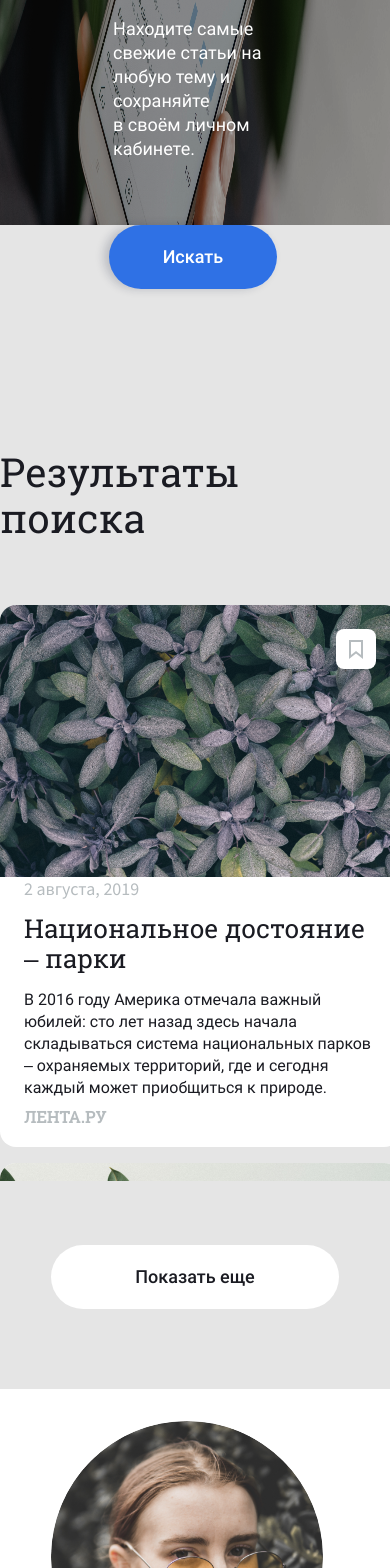
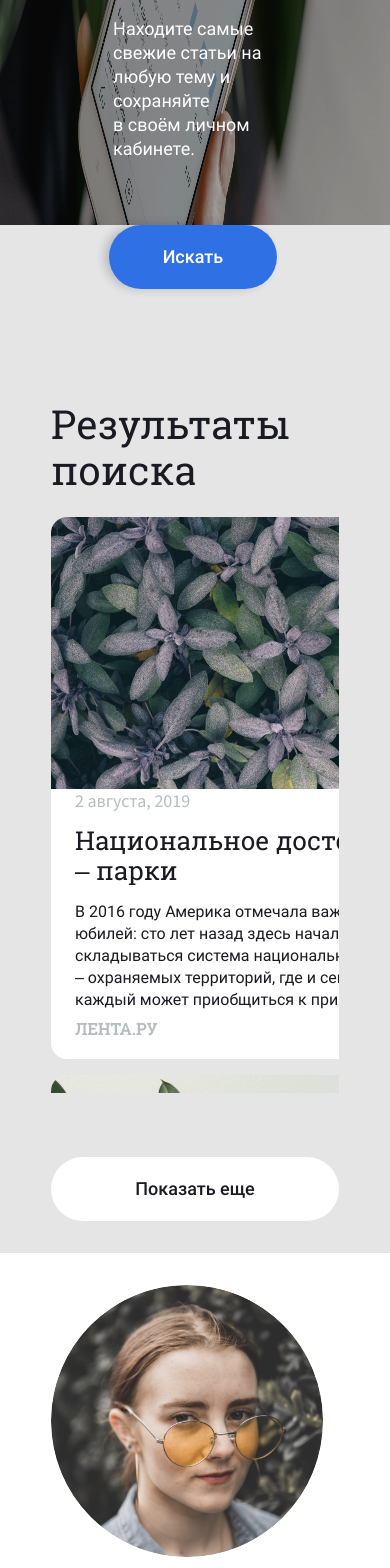
Before and after one commit to Vladimir-art/news-explorer-frontend, a React (Create React App) app: page / in a window 390 px wide. Shown: the part 432-2000 px from the top of the page. Built offline with nearby package versions, Linux system fonts and the light colour scheme.

Commit message:
searching-results 320

```diff
--- a/src/blocks/searching-results/__button/searching-results__button.css
+++ b/src/blocks/searching-results/__button/searching-results__button.css
@@ -33,3 +33,9 @@
     width: 240px;
   }
 }
+
+@media screen and (max-width: 767px) and (min-width: 320px) {
+  .searching-results__button {
+    width: 288px;
+  }
+}
--- a/src/blocks/searching-results/__title/searching-results__title.css
+++ b/src/blocks/searching-results/__title/searching-results__title.css
@@ -16,3 +16,9 @@
     line-height: 34px;
   }
 }
+
+@media screen and (max-width: 767px) and (min-width: 320px) {
+  .searching-results__title {
+    margin: 0 0 24px;
+  }
+}
--- a/src/blocks/searching-results/searching-results.css
+++ b/src/blocks/searching-results/searching-results.css
@@ -14,3 +14,10 @@
     padding: 40px 0 57px;
   }
 }
+
+@media screen and (max-width: 767px) and (min-width: 320px) {
+  .searching-results {
+    max-width: 288px;
+    padding: 32px 0;
+  }
+}
```
